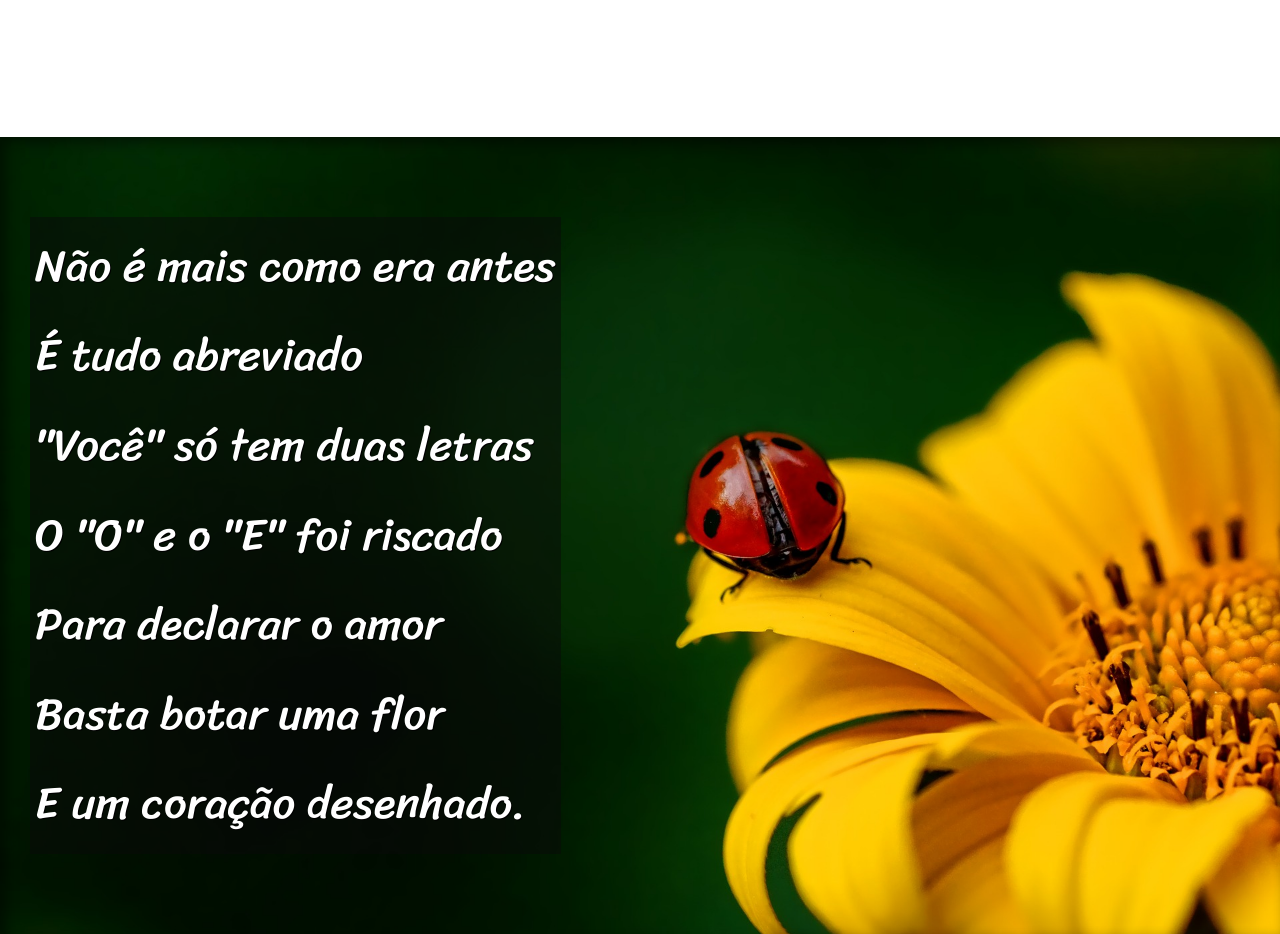
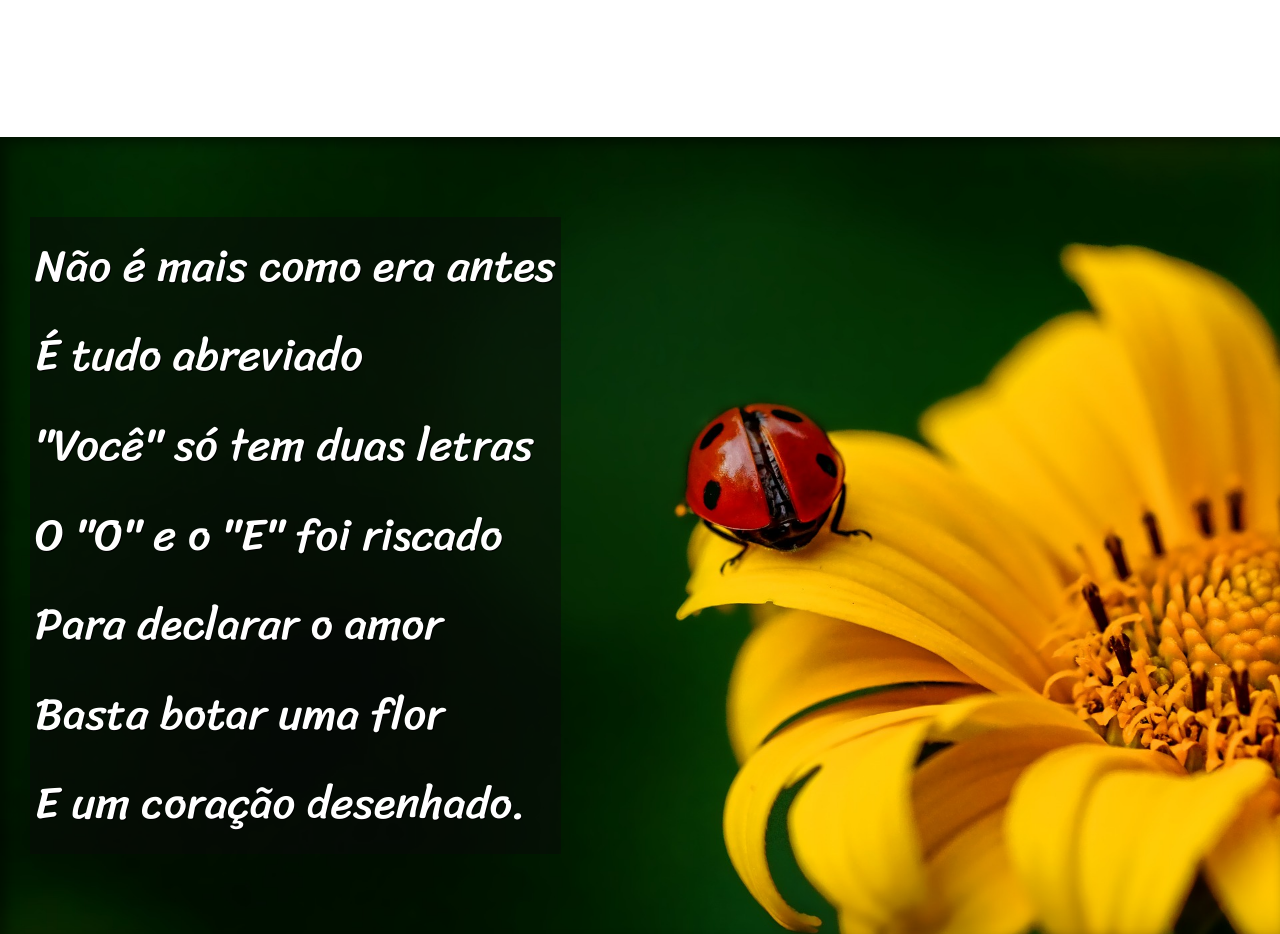
Before and after one commit to GreyHollow/projeto-cordel, a plain HTML site: page index.html in a window 1280 px wide. Shown: the part 1000-1934 px from the top of the page. Drawn offline with Linux system fonts and the light colour scheme.

Commit message:
centralização

```diff
--- a/estilo/style.css
+++ b/estilo/style.css
@@ -85,7 +85,7 @@ section.imagem > p {
 
 section#img01 {
     background-image: url(../imagens/background001.jpg);
-    background-position: right right;
+    background-position: center center;
 
 }
 
```
